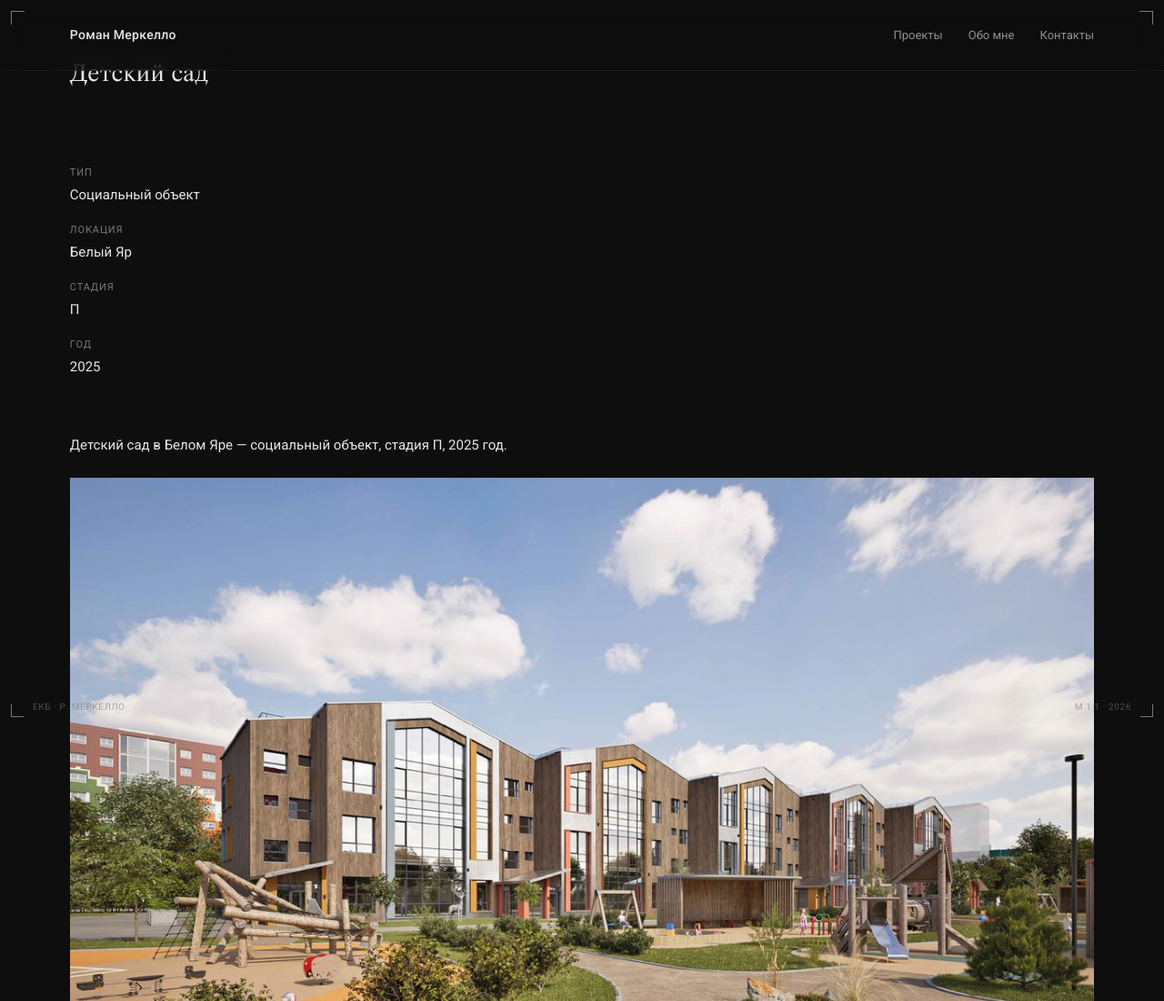
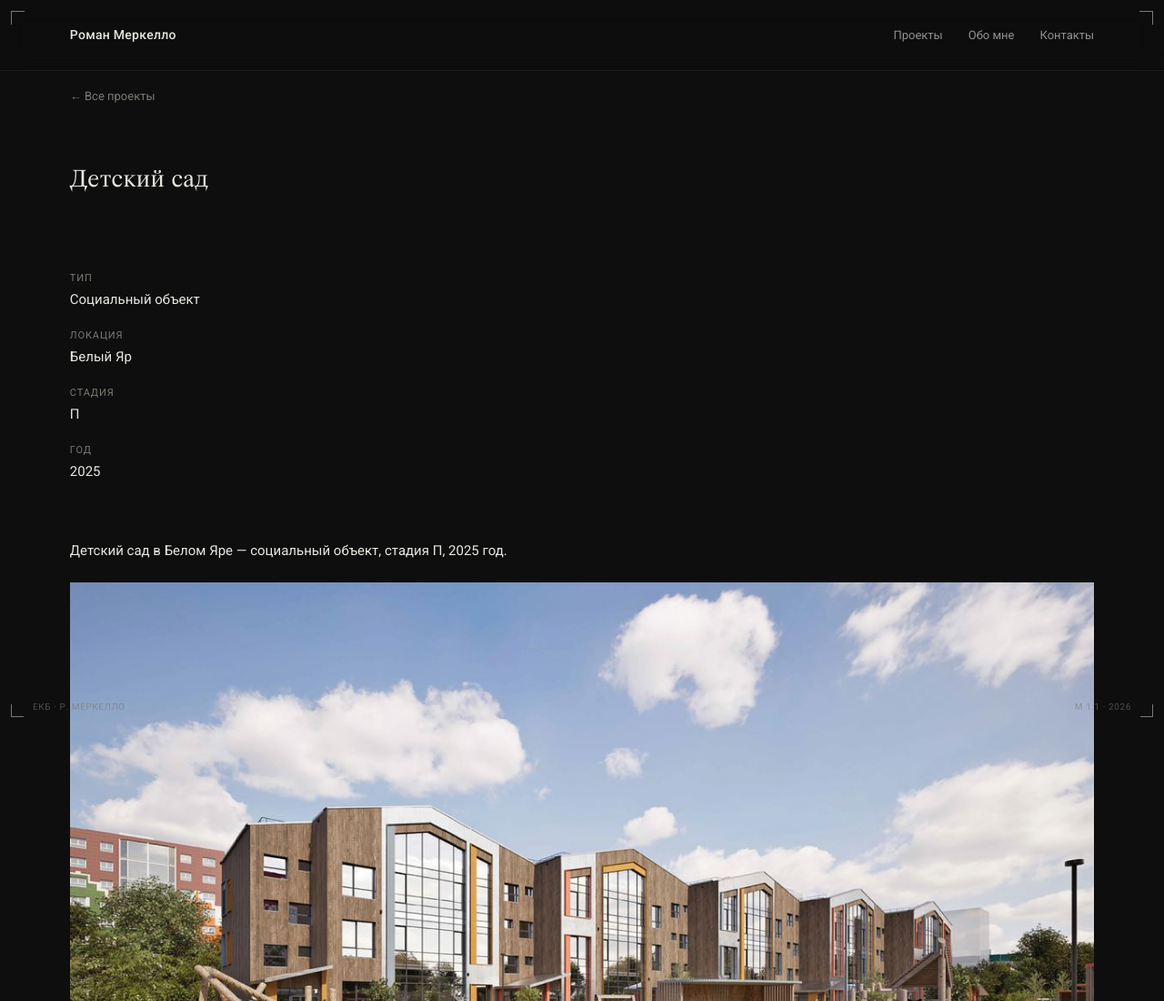
Before and after one commit to ramzeshh/portfolio_architect, an Astro site: page /test-gh-pages/projects/detskiy-sad-belyy-yar in a window 1280 px wide. Shown: the top 1100 px of the page at 91% size. Built offline with nearby package versions, Linux system fonts and the light colour scheme; Astro itself is replaced by a stand-in of ours.

Commit message:
feat: добавить верхний возврат к проектам

```diff
--- a/src/pages/projects/[id].astro
+++ b/src/pages/projects/[id].astro
@@ -49,6 +49,7 @@ const jsonLd = [
 <Base title={title} description={description} ogImage={og.src} jsonLd={jsonLd}>
   <TopNav />
   <div class="pad">
+    <p class="back-top"><a href={withBase('/#work')}>← Все проекты</a></p>
     <div class="section-head"><h1>{d.title}</h1></div>
     <div class="p-meta">
       {meta.map((m) => (
@@ -77,6 +78,9 @@ const jsonLd = [
   /* case page only: these elements did not exist on the original single page,
      styled to match the original's section-head/img-cap look */
   .section-head h1 { font-family: var(--serif); font-size: 28px; font-weight: 400; }
+  .back-top { margin-top: 96px; font-size: 13px; }
+  .back-top a { color: var(--dim); transition: color .2s; }
+  .back-top a:hover { color: var(--fg); }
   figure { margin: 24px 0 0; }
   figure img { width: 100%; height: auto; display: block; }
   figcaption.img-cap { font-size: 11px; text-transform: uppercase; letter-spacing: .06em; color: var(--dim); margin-top: 8px; }
```
